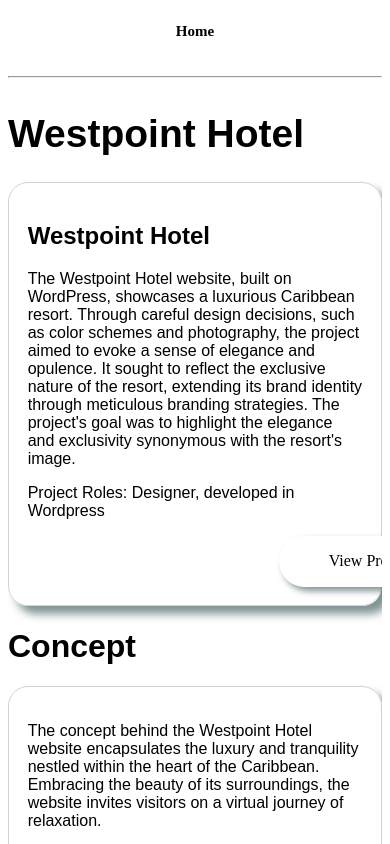
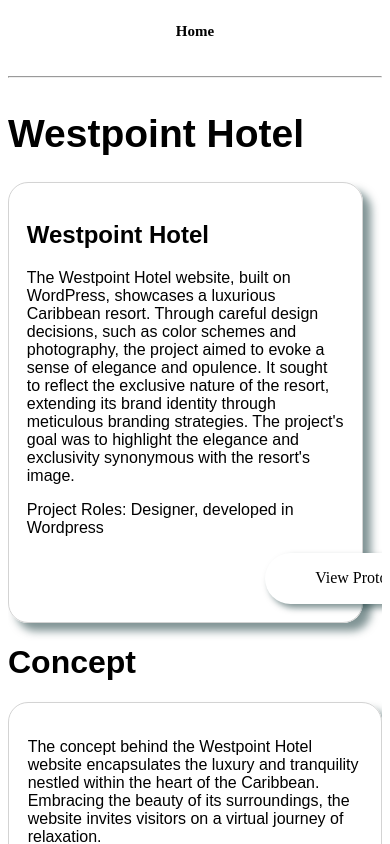
Before and after one commit to bguemos/bri-lynngportfolio, a Next.js app: page /westpoint in a window 390 px wide. Shown: the top 844 px of the page. Built offline with nearby package versions, Linux system fonts and the light colour scheme; a web font is replaced by a local one.

Commit message:
front page intro

```diff
--- a/pages/index.js
+++ b/pages/index.js
@@ -24,6 +24,7 @@ export default function Home() {
       <main className={styles.main}>
       <div className={styles.intro}>
       <h1 className={styles.title1}>Bri-lynn Guemos</h1>
+      <h2>Hey I'm Bri, Take a look at my projects!</h2>
 
       </div>
       <div className={styles.maincontent}>
--- a/styles/Borderless.module.css
+++ b/styles/Borderless.module.css
@@ -1,7 +1,6 @@
 .maincontent{
     display: flex;
      flex-direction: column;
-     margin: auto;
      overflow-x: hidden;
      overflow-y: hidden;
 
--- a/styles/Innersight.module.css
+++ b/styles/Innersight.module.css
@@ -1,7 +1,6 @@
 .maincontent{
   display: flex;
   flex-direction: column;
-  margin: auto;
   overflow-x: hidden;
   overflow-y: hidden;
 
@@ -37,6 +36,7 @@
     border: .5px solid lightgrey;
     padding: 5%;
     box-shadow: 8px 8px 8px rgba(4, 42, 43, 0.5);
+    background-color: white;
 
 }
 .innerapp {
@@ -51,6 +51,7 @@
     box-shadow: 8px 8px 8px rgba(4, 42, 43, 0.5);
     width: 50%;
     padding: 2rem;
+    background-color: white;
 
 
 }
@@ -110,6 +111,7 @@
     padding: 5%;
     border-radius: 20px;
     box-shadow: 8px 8px 8px rgba(4, 42, 43, 0.5);
+    background-color: white;
 }
 .rightcontent2 {
     height: 600px;
--- a/styles/Pagepal.module.css
+++ b/styles/Pagepal.module.css
@@ -1,9 +1,9 @@
 .maincontent{
  display: flex;
   flex-direction: column;
-  margin: auto;
   overflow-x: hidden;
   overflow-y: hidden;
+
 
 
 
@@ -21,6 +21,7 @@
   padding: 5%;
   box-shadow: 8px 8px 8px rgba(4, 42, 43, 0.5);
   width: 75%;
+  background-color: white;
 
 
 }
@@ -40,6 +41,7 @@
   height: 300px;
   border: .5px solid lightgrey;
   box-shadow: 8px 8px 8px rgba(4, 42, 43, 0.5);
+  background: white;
 }
 
 .secondcontent {
--- a/styles/Westpoint.module.css
+++ b/styles/Westpoint.module.css
@@ -1,7 +1,6 @@
 .maincontent{
     display: flex;
      flex-direction: column;
-     margin: auto;
      overflow-x: hidden;
      overflow-y: hidden;
 
@@ -25,6 +24,7 @@
      display: flex;
      flex-direction: row;
      align-items: center;
+     flex-direction: wrap;
 
    }
    .concept {
@@ -50,6 +50,7 @@
      display: flex;
      flex-direction: column;
      width: 50%;
+     flex-wrap: wrap;
    }
    .web{
      border: .5px solid lightgrey;
@@ -116,9 +117,10 @@
       font-size: 10vw; /* Adjust font size for even smaller screens */
     }
 
-    .topcontent, .concept, .design, .web {
+    .topcontent, .concept, .design, .web, .description {
       width: 95%; /* Adjust width for even smaller screens */
     }
+
   }
   @media screen and (max-width: 768px) {
     .thirdcontent > * {
--- a/styles/globals.css
+++ b/styles/globals.css
@@ -9,13 +9,23 @@
 
 main {
   font-family: 'Anybody', sans-serif;
-  margin: auto;
   overflow-y: hidden;
   overflow-x: hidden;
+  position: relative; /* Ensure the container has a position value */
+}
+
+main::before {
+  content: '';
+  position: absolute;
+  top: 0;
+  left: 0;
+  width: 100%;
+  height: 100%;
+  opacity: 0.7; /* Adjust the opacity as needed */
+  z-index: -1; /* Ensure the pseudo-element is behind the content */
+}
 
 
-
-}
 body {
   font-family: 'Anybody', sans-serif;
   font-weight: 300;
```
Also changed, not shown: public/backgroundBlobs/backgroundgradient.png (added).
